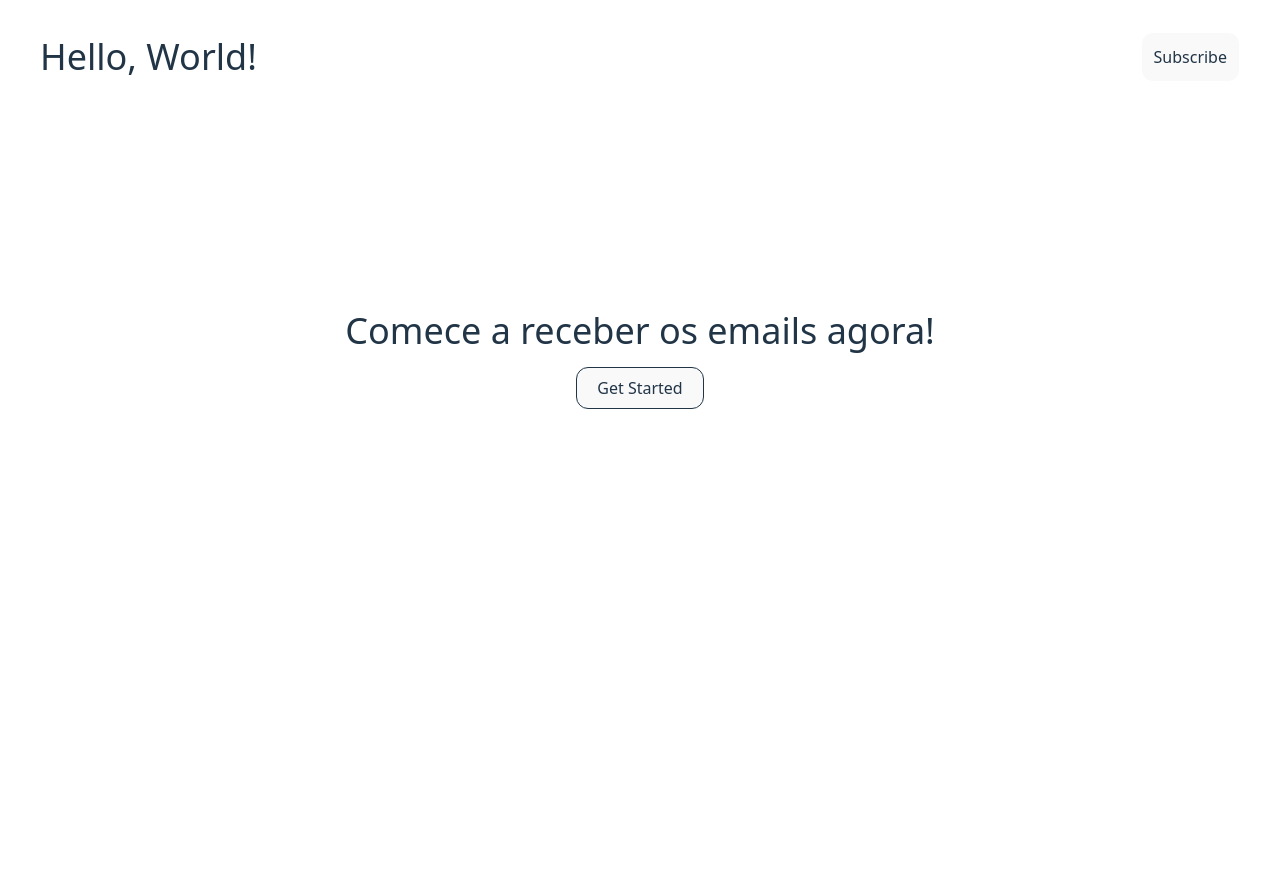
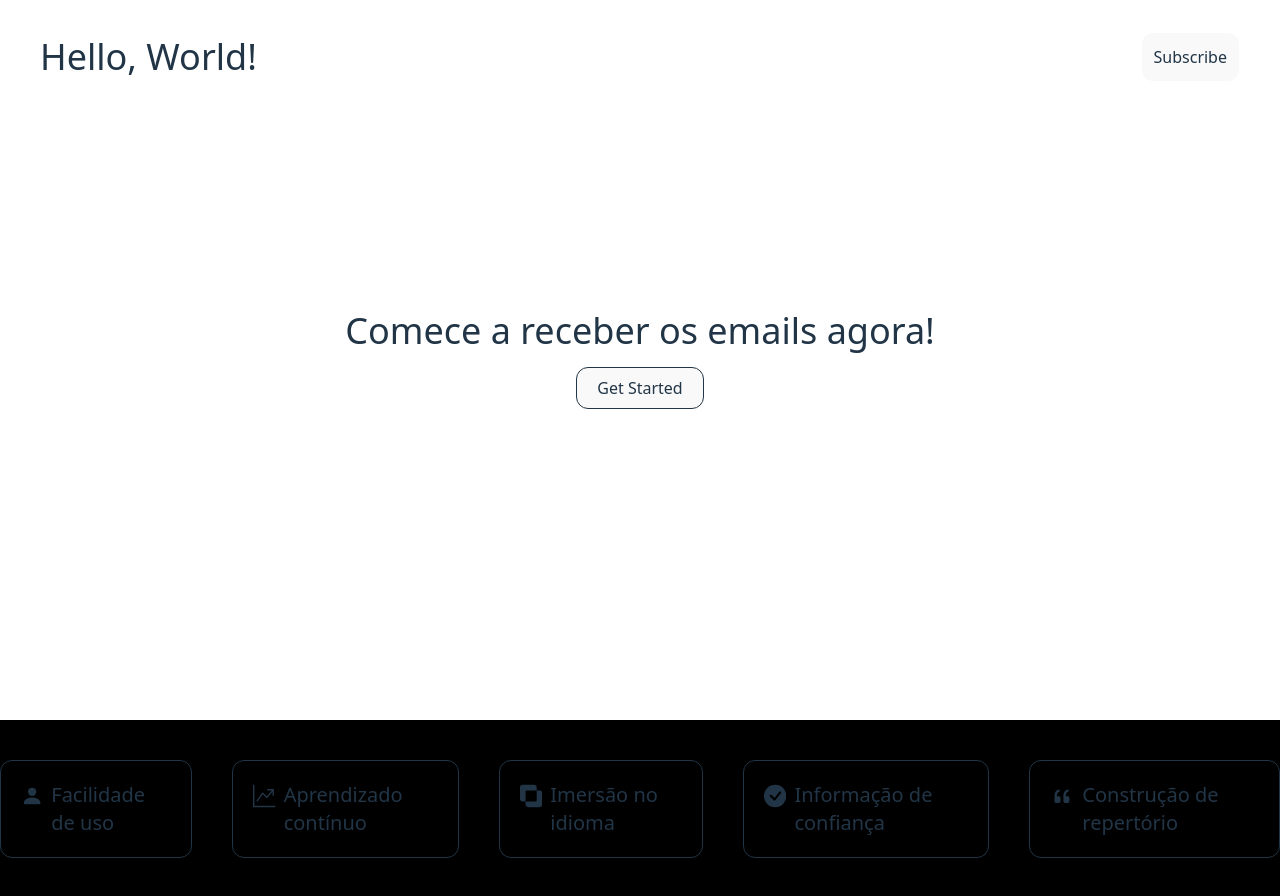
Before and after one commit to DerickRiso/webpage-newsletter, a React (Vite) app: page / in a window 1280 px wide. Before the commit the page ends 800 px from the top, so only its background shows below. Built offline with nearby package versions, Linux system fonts and the light colour scheme.

Commit message:
feat: página inicial

```diff
--- /dev/null
+++ b/components/icon-list/index.tsx
@@ -0,0 +1,36 @@
+export function IconList() {
+    return (
+        <ul className='flex gap-10 pt-10 pb-10'>
+            <li className="list-item">
+                <svg xmlns="http://www.w3.org/2000/svg" width="30" height="30" fill="currentColor" className="bi bi-person-fill" viewBox="0 0 16 16">
+                    <path d="M3 14s-1 0-1-1 1-4 6-4 6 3 6 4-1 1-1 1zm5-6a3 3 0 1 0 0-6 3 3 0 0 0 0 6" />
+                </svg>
+                Facilidade de uso
+            </li>
+            <li className="list-item">
+                <svg xmlns="http://www.w3.org/2000/svg" width="30" height="30" fill="currentColor" className="bi bi-graph-up-arrow" viewBox="0 0 16 16">
+                    <path fill-rule="evenodd" d="M0 0h1v15h15v1H0zm10 3.5a.5.5 0 0 1 .5-.5h4a.5.5 0 0 1 .5.5v4a.5.5 0 0 1-1 0V4.9l-3.613 4.417a.5.5 0 0 1-.74.037L7.06 6.767l-3.656 5.027a.5.5 0 0 1-.808-.588l4-5.5a.5.5 0 0 1 .758-.06l2.609 2.61L13.445 4H10.5a.5.5 0 0 1-.5-.5" />
+                </svg>
+                Aprendizado contínuo
+            </li>
+            <li className="list-item">
+                <svg xmlns="http://www.w3.org/2000/svg" width="30" height="30" fill="currentColor" className="bi bi-exclude" viewBox="0 0 16 16">
+                    <path d="M0 2a2 2 0 0 1 2-2h8a2 2 0 0 1 2 2v2h2a2 2 0 0 1 2 2v8a2 2 0 0 1-2 2H6a2 2 0 0 1-2-2v-2H2a2 2 0 0 1-2-2zm12 2H5a1 1 0 0 0-1 1v7h7a1 1 0 0 0 1-1z" />
+                </svg>
+                Imersão no idioma
+            </li>
+            <li className="list-item">
+                <svg xmlns="http://www.w3.org/2000/svg" width="30" height="30" fill="currentColor" className="bi bi-check-circle-fill" viewBox="0 0 16 16">
+                    <path d="M16 8A8 8 0 1 1 0 8a8 8 0 0 1 16 0m-3.97-3.03a.75.75 0 0 0-1.08.022L7.477 9.417 5.384 7.323a.75.75 0 0 0-1.06 1.06L6.97 11.03a.75.75 0 0 0 1.079-.02l3.992-4.99a.75.75 0 0 0-.01-1.05z" />
+                </svg>
+                Informação de confiança
+            </li>
+            <li className="list-item">
+                <svg xmlns="http://www.w3.org/2000/svg" width="32" height="32" fill="currentColor" className="bi bi-quote" viewBox="0 0 16 16">
+                    <path d="M12 12a1 1 0 0 0 1-1V8.558a1 1 0 0 0-1-1h-1.388q0-.527.062-1.054.093-.558.31-.992t.559-.683q.34-.279.868-.279V3q-.868 0-1.52.372a3.3 3.3 0 0 0-1.085.992 4.9 4.9 0 0 0-.62 1.458A7.7 7.7 0 0 0 9 7.558V11a1 1 0 0 0 1 1zm-6 0a1 1 0 0 0 1-1V8.558a1 1 0 0 0-1-1H4.612q0-.527.062-1.054.094-.558.31-.992.217-.434.559-.683.34-.279.868-.279V3q-.868 0-1.52.372a3.3 3.3 0 0 0-1.085.992 4.9 4.9 0 0 0-.62 1.458A7.7 7.7 0 0 0 3 7.558V11a1 1 0 0 0 1 1z" />
+                </svg>
+                Construção de repertório
+            </li>
+        </ul>
+    )
+}
--- /dev/null
+++ b/components/topic/index.tsx
@@ -0,0 +1,9 @@
+export function Topic() {
+
+    return (
+        <div>
+            <h2></h2>
+            <p></p>
+        </div>
+    )
+}
--- a/package.json
+++ b/package.json
@@ -11,7 +11,10 @@
   },
   "dependencies": {
     "@tailwindcss/vite": "^4.1.17",
+    "bootstrap": "^5.3.8",
+    "bootstrap-icons": "^1.13.1",
     "react": "^19.1.1",
+    "react-bootstrap": "^2.10.10",
     "react-dom": "^19.1.1"
   },
   "devDependencies": {
--- a/src/App.tsx
+++ b/src/App.tsx
@@ -1,32 +1,40 @@
-import './App.css'
+import './App.css';
+import { IconList } from "../components/icon-list"
+import { Topic } from "../components/topic"
 
 function App() {
 
   return (
     <>
       <header className='flex items-center justify-between w-screen fixed top-0 pt-8 pb-8 pl-10 pr-10 bg-transparent' >
-        <h1 className='text-4xl'>Hello, World!</h1>
-        <button className='border rounded-xl border-white cursor-pointer p-3'>Subscribe</button>
+        <h1 className='text-4xl'>
+          Hello, World!
+        </h1>
+        <button className='border rounded-xl border-white cursor-pointer p-3'>
+          Subscribe
+        </button>
       </header>
 
       <main className='h-screen'>
         <section className='flex gap-4 flex-col justify-center items-center bg-[url("./assets/background.png")] bg-cover bg-no-repeat w-screen h-180 top-0'>
-          <h1 className='text-4xl'>
+
+          <h1 className='text-4xl z-2'>
             Comece a receber os emails agora!
           </h1>
-          <button className='border pl-5 pr-5 pt-2 pb-2 rounded-xl'>
+
+          <button className='border pl-5 pr-5 pt-2 pb-2 rounded-xl z-2'>
             Get Started
           </button>
         </section>
-        <section>
-          <ul>
-            <li></li>
-            <li></li>
-            <li></li>
-            <li></li>
-          </ul>
+
+        <section className='flex justify-center z-1 bg-black'>
+          <IconList />
         </section>
+        <Topic />
       </main>
+      <footer>
+
+      </footer>
     </>
   )
 }
--- a/src/index.css
+++ b/src/index.css
@@ -1,3 +1,5 @@
+@import "tailwindcss";
+
 :root {
   font-family: system-ui, Avenir, Helvetica, Arial, sans-serif;
   line-height: 1.5;
@@ -5,12 +7,16 @@
 
   color-scheme: light dark;
   color: rgba(255, 255, 255, 0.87);
-  background-color: #242424;
+  background-color: #161616;
 
   font-synthesis: none;
   text-rendering: optimizeLegibility;
   -webkit-font-smoothing: antialiased;
   -moz-osx-font-smoothing: grayscale;
+}
+
+.list-item {
+  @apply flex text-xl gap-2 duration-75 ease-in hover:scale-105 border p-5 rounded-xl hover:bg-sky-500 hover:text-black;
 }
 
 body {
--- /dev/null
+++ b/tailwind.config.js
@@ -0,0 +1,14 @@
+/** @type {import('tailwindcss').Config} */
+module.exports = {
+    content: [
+        "./index.html",
+        "./src/**/*.{js,ts,jsx,tsx}",
+    ],
+    theme: {
+        extend: {},
+    },
+    plugins: {
+        tailwindcss: {},
+        autoprefixer: {},
+    },
+};
```
Also changed, not shown: 1 other file (tests, documents, lock files or other folders).
